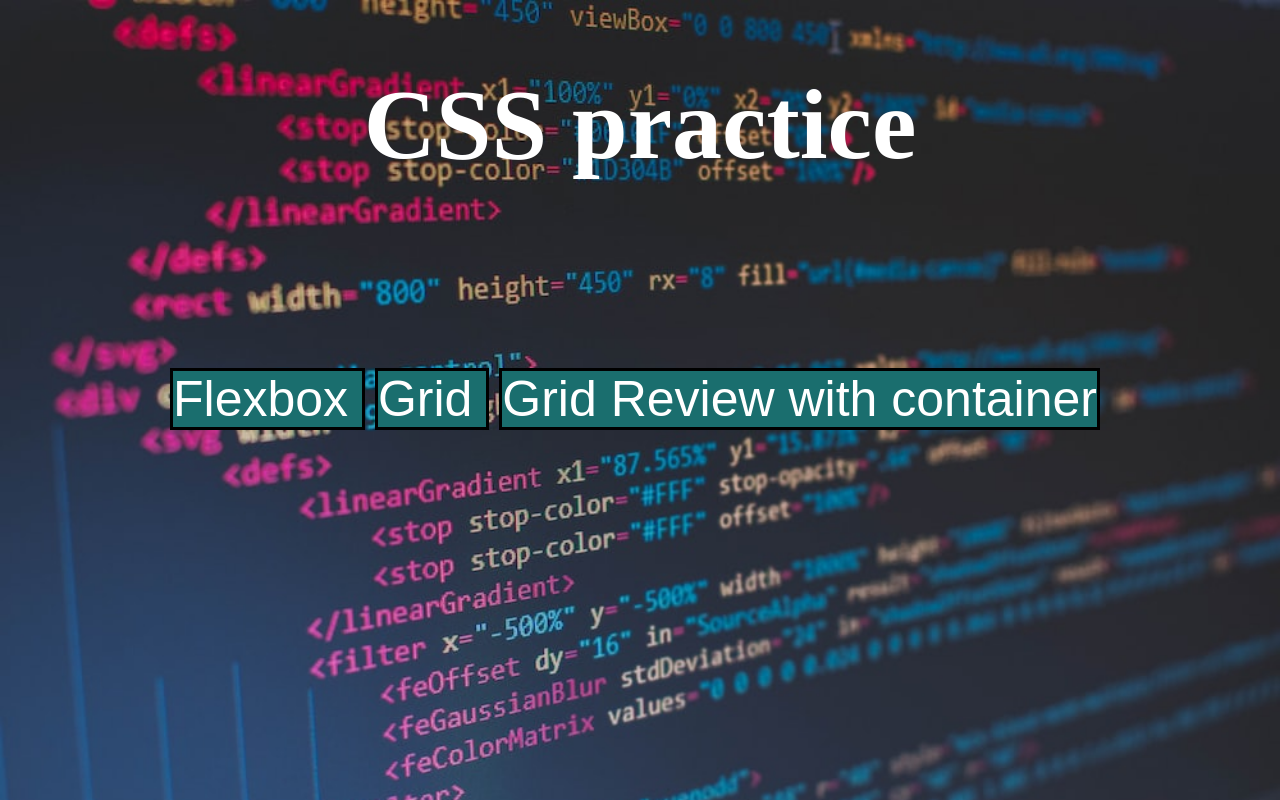
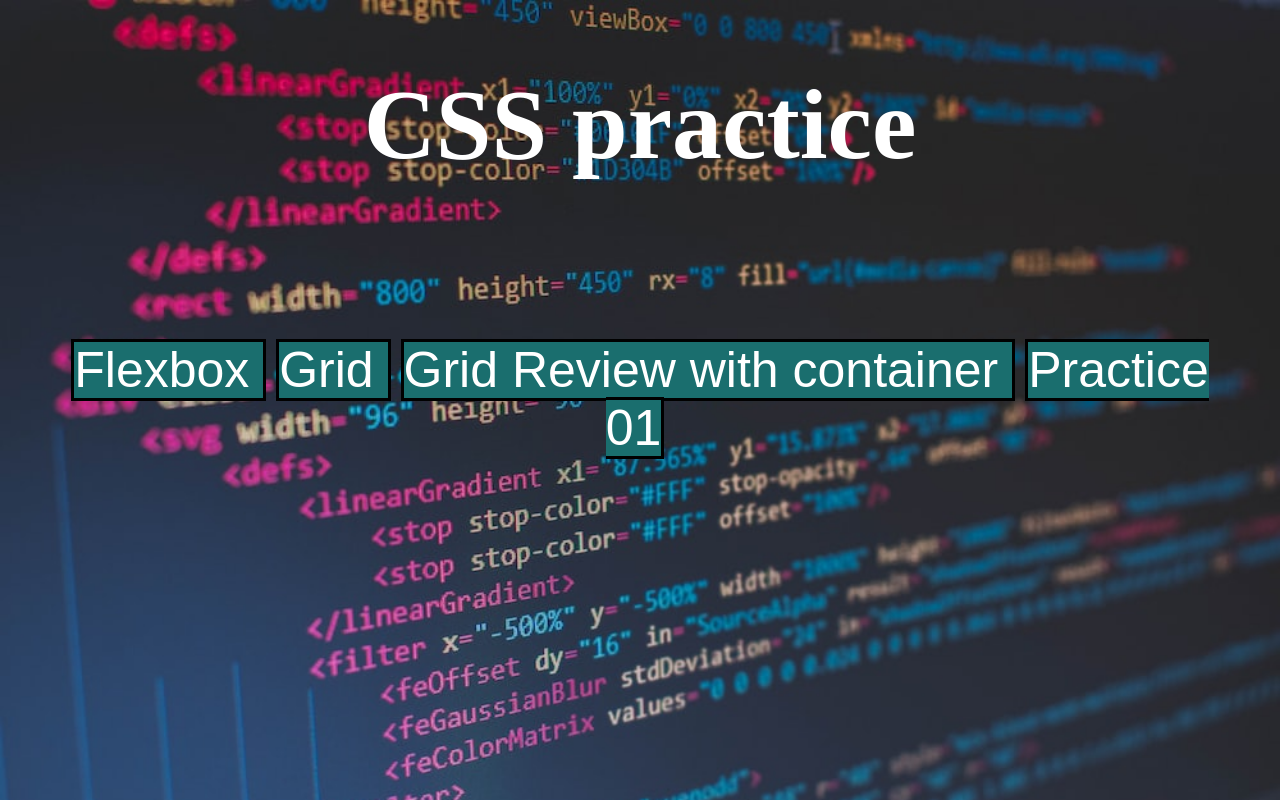
Before and after one commit to Dan920-Dev/ObligatoryCSS, a plain HTML site: page index.html in a window 1280 px wide. Drawn offline with Linux system fonts and the light colour scheme.

Commit message:
add example DB

```diff
--- a/index.html
+++ b/index.html
@@ -17,6 +17,7 @@
         <a href="./Grid/index.html" target="_blank"> Grid </a>
 
         <a href="./CSS - Grid Layout Review/index.html" target="_blank"> Grid Review with container </a>
+        <a href="/Practice 01/index.html" target="_blank"> Practice 01 </a>
       </div>
     </div>
   </body>
```
